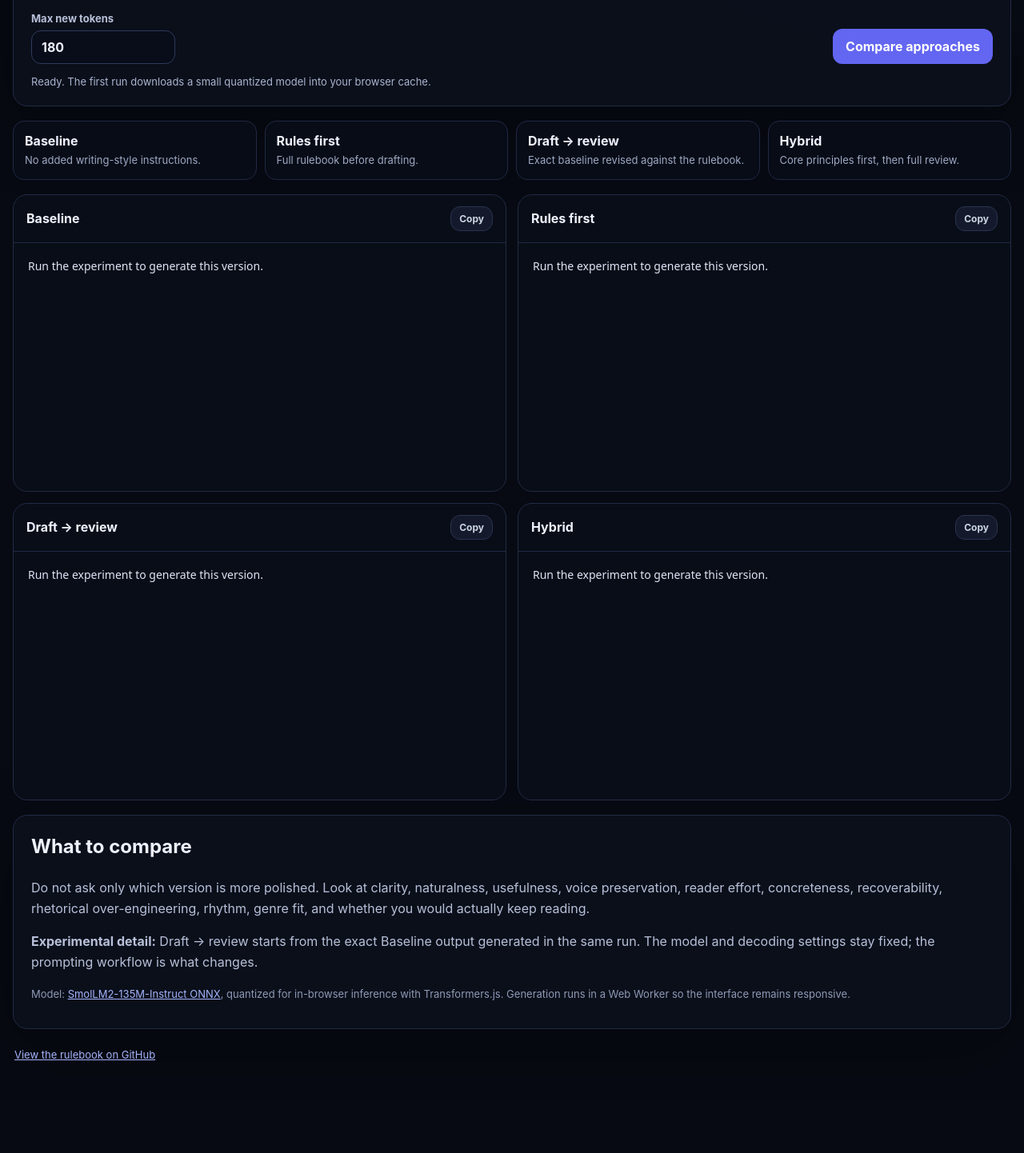
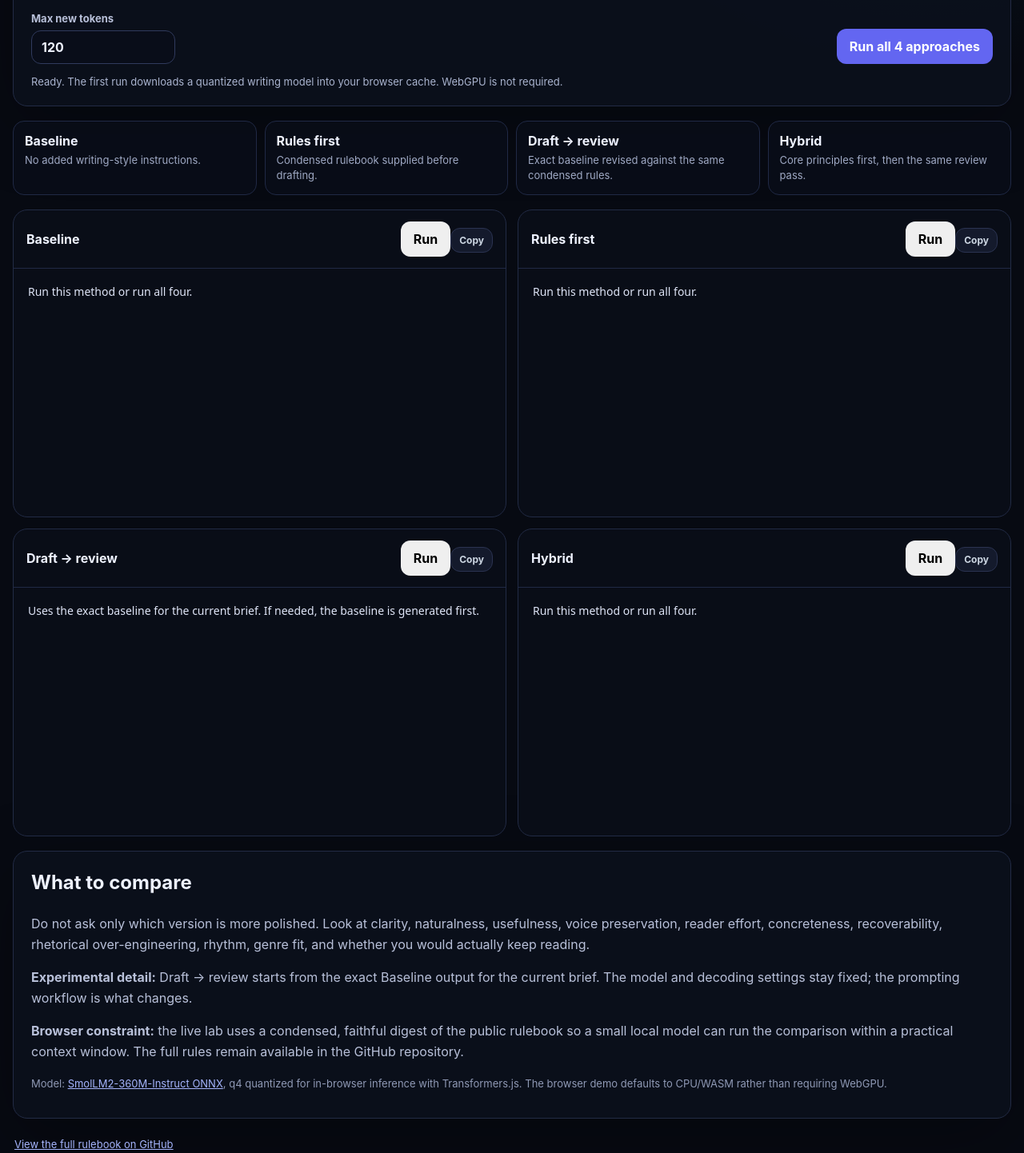
Before and after one commit to in-c0/writing-skill, a plain HTML site: page demo/static/index.html in a window 1280 px wide. Shown: the part 658-2100 px from the top of the page at 80% size. Before the commit the page ends 2033 px from the top, so only its background shows below. Drawn offline with Linux system fonts and the light colour scheme.

Commit message:
Expose per-method runs and CPU-compatible demo details

```diff
--- a/demo/static/index.html
+++ b/demo/static/index.html
@@ -5,7 +5,7 @@
   <meta name="viewport" content="width=device-width, initial-scale=1" />
   <meta name="color-scheme" content="dark light" />
   <title>Writing Skill Approach Lab</title>
-  <link rel="stylesheet" href="./styles.css?v=2026-09-11-1" />
+  <link rel="stylesheet" href="./styles.css?v=2026-09-11-2" />
 </head>
 <body>
   <main class="shell">
@@ -16,6 +16,7 @@
       <div class="badges">
         <span>Runs in your browser</span>
         <span>No API key</span>
+        <span>CPU/WASM compatible</span>
         <span>Deterministic decoding</span>
       </div>
     </header>
@@ -35,54 +36,67 @@
       <div class="control-row">
         <label class="token-control" for="tokens">
           <span>Max new tokens</span>
-          <input id="tokens" type="number" min="80" max="320" step="20" value="180" />
+          <input id="tokens" type="number" min="60" max="200" step="20" value="120" />
         </label>
-        <button id="run" type="button">Compare approaches</button>
+        <button id="run" type="button">Run all 4 approaches</button>
       </div>
 
       <div class="status-wrap" aria-live="polite">
-        <div id="status">Ready. The first run downloads a small quantized model into your browser cache.</div>
+        <div id="status">Ready. The first run downloads a quantized writing model into your browser cache. WebGPU is not required.</div>
         <progress id="progress" max="100" value="0" hidden></progress>
       </div>
     </section>
 
     <section class="methods" aria-label="Experiment conditions">
       <article><strong>Baseline</strong><span>No added writing-style instructions.</span></article>
-      <article><strong>Rules first</strong><span>Full rulebook before drafting.</span></article>
-      <article><strong>Draft → review</strong><span>Exact baseline revised against the rulebook.</span></article>
-      <article><strong>Hybrid</strong><span>Core principles first, then full review.</span></article>
+      <article><strong>Rules first</strong><span>Condensed rulebook supplied before drafting.</span></article>
+      <article><strong>Draft → review</strong><span>Exact baseline revised against the same condensed rules.</span></article>
+      <article><strong>Hybrid</strong><span>Core principles first, then the same review pass.</span></article>
     </section>
 
     <section class="results" aria-label="Generated outputs">
       <article class="result-card">
-        <div class="result-head"><h2>Baseline</h2><button class="copy" data-target="baseline">Copy</button></div>
-        <pre id="baseline" class="output">Run the experiment to generate this version.</pre>
+        <div class="result-head">
+          <h2>Baseline</h2>
+          <div class="result-actions"><button class="run-one" data-method="baseline" type="button">Run</button><button class="copy" data-target="baseline" type="button">Copy</button></div>
+        </div>
+        <pre id="baseline" class="output">Run this method or run all four.</pre>
       </article>
       <article class="result-card">
-        <div class="result-head"><h2>Rules first</h2><button class="copy" data-target="rules">Copy</button></div>
-        <pre id="rules" class="output">Run the experiment to generate this version.</pre>
+        <div class="result-head">
+          <h2>Rules first</h2>
+          <div class="result-actions"><button class="run-one" data-method="rules" type="button">Run</button><button class="copy" data-target="rules" type="button">Copy</button></div>
+        </div>
+        <pre id="rules" class="output">Run this method or run all four.</pre>
       </article>
       <article class="result-card">
-        <div class="result-head"><h2>Draft → review</h2><button class="copy" data-target="review">Copy</button></div>
-        <pre id="review" class="output">Run the experiment to generate this version.</pre>
+        <div class="result-head">
+          <h2>Draft → review</h2>
+          <div class="result-actions"><button class="run-one" data-method="review" type="button">Run</button><button class="copy" data-target="review" type="button">Copy</button></div>
+        </div>
+        <pre id="review" class="output">Uses the exact baseline for the current brief. If needed, the baseline is generated first.</pre>
       </article>
       <article class="result-card">
-        <div class="result-head"><h2>Hybrid</h2><button class="copy" data-target="hybrid">Copy</button></div>
-        <pre id="hybrid" class="output">Run the experiment to generate this version.</pre>
+        <div class="result-head">
+          <h2>Hybrid</h2>
+          <div class="result-actions"><button class="run-one" data-method="hybrid" type="button">Run</button><button class="copy" data-target="hybrid" type="button">Copy</button></div>
+        </div>
+        <pre id="hybrid" class="output">Run this method or run all four.</pre>
       </article>
     </section>
 
     <section class="panel notes">
       <h2>What to compare</h2>
       <p>Do not ask only which version is more polished. Look at clarity, naturalness, usefulness, voice preservation, reader effort, concreteness, recoverability, rhetorical over-engineering, rhythm, genre fit, and whether you would actually keep reading.</p>
-      <p><strong>Experimental detail:</strong> Draft → review starts from the exact Baseline output generated in the same run. The model and decoding settings stay fixed; the prompting workflow is what changes.</p>
-      <p class="model-note">Model: <a href="https://huggingface.co/onnx-community/SmolLM2-135M-Instruct-ONNX" target="_blank" rel="noreferrer">SmolLM2-135M-Instruct ONNX</a>, quantized for in-browser inference with Transformers.js. Generation runs in a Web Worker so the interface remains responsive.</p>
+      <p><strong>Experimental detail:</strong> Draft → review starts from the exact Baseline output for the current brief. The model and decoding settings stay fixed; the prompting workflow is what changes.</p>
+      <p><strong>Browser constraint:</strong> the live lab uses a condensed, faithful digest of the public rulebook so a small local model can run the comparison within a practical context window. The full rules remain available in the GitHub repository.</p>
+      <p class="model-note">Model: <a href="https://huggingface.co/onnx-community/SmolLM2-360M-Instruct-ONNX" target="_blank" rel="noreferrer">SmolLM2-360M-Instruct ONNX</a>, q4 quantized for in-browser inference with Transformers.js. The browser demo defaults to CPU/WASM rather than requiring WebGPU.</p>
     </section>
 
     <footer>
-      <a href="https://github.com/in-c0/writing-skill" target="_blank" rel="noreferrer">View the rulebook on GitHub</a>
+      <a href="https://github.com/in-c0/writing-skill" target="_blank" rel="noreferrer">View the full rulebook on GitHub</a>
     </footer>
   </main>
-  <script type="module" src="./app.js?v=2026-09-11-1"></script>
+  <script type="module" src="./app.js?v=2026-09-11-2"></script>
 </body>
 </html>
```
